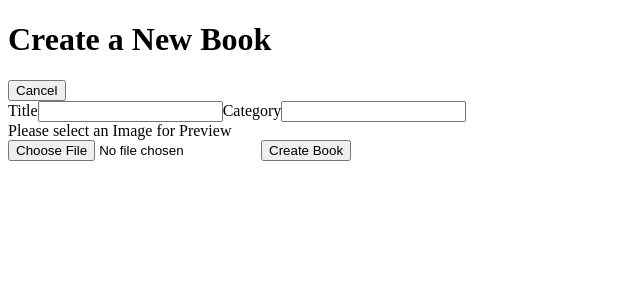
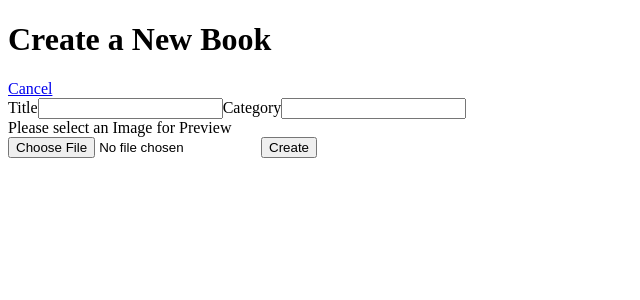
Before and after one commit to TerrenceLJones/helpscout-project, a React (Create React App) app: page /create in a window 1280 px wide. Shown: the top 300 px of the page, without its empty margins (0-640 px from the left). Built offline with nearby package versions, Linux system fonts and the light colour scheme.

Commit message:
Create BookForm component and update CreateBook

```diff
--- /dev/null
+++ b/src/BookForm.js
@@ -0,0 +1,138 @@
+import React, { Component } from 'react';
+import PropTypes from 'prop-types';
+import { Link } from 'react-router-dom';
+
+export default class BookForm extends Component {
+  static propTypes = {
+    book: PropTypes.object
+  }
+
+  state = {
+    category: '',
+    id: '',
+    image: '',
+    imagePreviewUrl: '',
+    title: ''
+  }
+
+  componentDidMount() {
+    const { book } = this.props;
+
+    if(book) {
+      this.setState({
+        category: book.category,
+        id: book.id,
+        imagePreviewUrl: book.image,
+        title: book.title
+      });
+    }
+  }
+
+  handleTitleChange = ({ target: { value } }) => {
+    this.setState({ title: value })
+  }
+
+  handleCategoryChange = ({ target: { value } }) => {
+    this.setState({ category: value })
+  }
+
+  handleImageChange = ({ target: { files } }) => {
+    let reader = new FileReader();
+    let file = files[0];
+
+    reader.onloadend = () => {
+      this.setState({
+        image: file,
+        imagePreviewUrl: reader.result
+      });
+    }
+
+    reader.readAsDataURL(file)
+  }
+
+  handleSubmit = (e) => {
+    e.preventDefault();
+    console.log('handleSubmit', this.state);
+  }
+
+  handleDeleteBook = (e) => {
+    e.preventDefault();
+    console.log('handleDeleteBook', this.state);
+  }
+
+  getHeader() {
+    const headerText = this.state.id ? 'Edit Book' : 'Create a New Book';
+
+    return (
+      <header>
+        <h1>{ headerText }</h1>
+        <Link to={ `/books/${this.state.id}` }>Cancel</Link>
+      </header>
+    );
+  }
+
+  getImagePreview = () => {
+    let { imagePreviewUrl } = this.state;
+
+    if (!imagePreviewUrl) {
+      return <div>Please select an Image for Preview</div>;
+    }
+
+    return <img src={ imagePreviewUrl } alt="Your book&#39;s cover image."/>;
+  }
+
+  getSaveButton() {
+    if(!this.state.id) {
+      return <button type="submit">Create</button>;
+    }
+
+    return <button type="submit">Save</button>;
+  }
+
+  getDeleteButton() {
+    if(!this.state.id) {
+      return null;
+    }
+
+    return <button type="button" onClick={ this.handleDeleteBook }>Delete</button>;
+  }
+
+  render() {
+    return (
+      <div>
+        { this.getHeader() }
+
+        <form onSubmit={ this.handleSubmit }>
+
+          <label htmlFor="title">Title</label>
+          <input
+            id="title"
+            onChange={ this.handleTitleChange }
+            type="text"
+            value={ this.state.title }
+          />
+
+          <label htmlFor="category">Category</label>
+          <input type="text"
+            id="category"
+            onChange={ this.handleCategoryChange }
+            value={ this.state.category }
+          />
+
+          { this.getImagePreview() }
+
+          <input
+            accept="image/*"
+            id="image"
+            onChange={ this.handleImageChange }
+            type="file"
+          />
+
+          { this.getSaveButton() }
+
+          { this.getDeleteButton() }
+        </form>
+      </div>
+    );
+  }
+}
--- a/src/CreateBook.js
+++ b/src/CreateBook.js
@@ -1,89 +1,7 @@
-import React, { Component } from 'react';
+import React from 'react';
 
-export default class CreateBook extends Component {
-  state = {
-    title: '',
-    category: '',
-    image: ''
-  }
+import CreateBookFrom from './BookForm';
 
-  cancelAdd = () => {
-    this.props.history.goBack();
-  };
+const CreateBook = () => <CreateBookFrom />;
 
-  handleTitleChange = ({ target: { value } }) => {
-    this.setState({ title: value })
-  }
-
-  handleCategoryChange = ({ target: { value } }) => {
-    this.setState({ category: value })
-  }
-
-  handleImageChange = ({ target: { files } }) => {
-    let reader = new FileReader();
-    let file = files[0];
-
-    reader.onloadend = () => {
-      this.setState({
-        image: file,
-        imagePreviewUrl: reader.result
-      });
-    }
-
-    reader.readAsDataURL(file)
-  }
-
-  handleSubmit = (e) => {
-    e.preventDefault();
-    console.log(this.state);
-  }
-
-  getImagePreview = () => {
-    let { imagePreviewUrl } = this.state;
-
-    if (!imagePreviewUrl) {
-      return <div>Please select an Image for Preview</div>;
-    }
-
-    return <img src={ imagePreviewUrl } alt="Your book&#39;s cover image."/>;
-  }
-
-  render() {
-    return (
-      <div>
-        <h1>Create a New Book</h1>
-
-        <button onClick={ this.cancelAdd }>Cancel</button>
-
-        <form onSubmit={ this.handleSubmit }>
-
-          <label htmlFor="title">Title</label>
-          <input
-            type="text"
-            id="title"
-            value={ this.state.title }
-            onChange={ this.handleTitleChange }
-          />
-
-          <label htmlFor="category">Category</label>
-          <input type="text"
-            id="category"
-            value={ this.state.category }
-            onChange={ this.handleCategoryChange }
-          />
-
-          { this.getImagePreview() }
-
-          <input
-            type="file"
-            id="image"
-            accept="image/*"
-            onChange={ this.handleImageChange }
-          />
-
-          <button type="submit">Create Book</button>
-        </form>
-      </div>
-    );
-  }
-};
+export default CreateBook;
```
